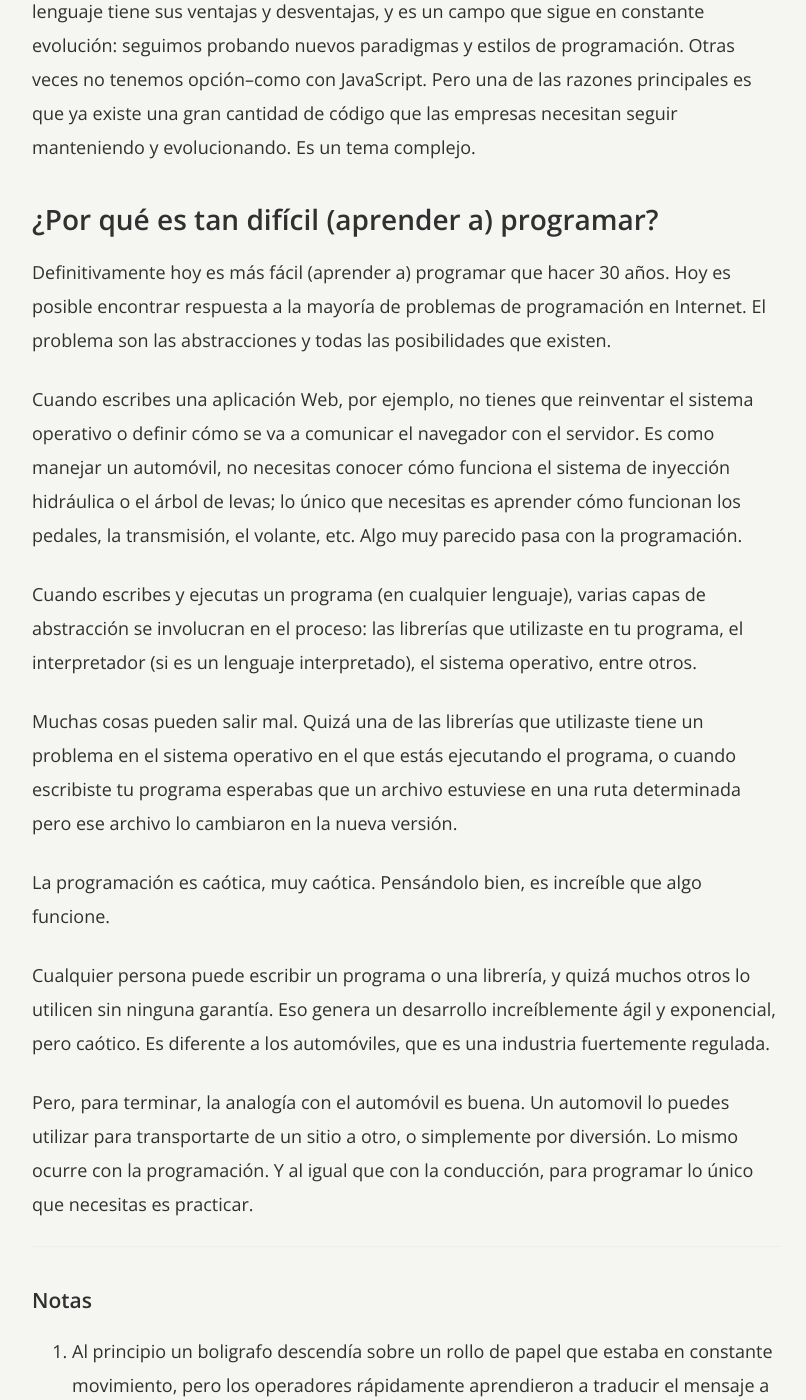
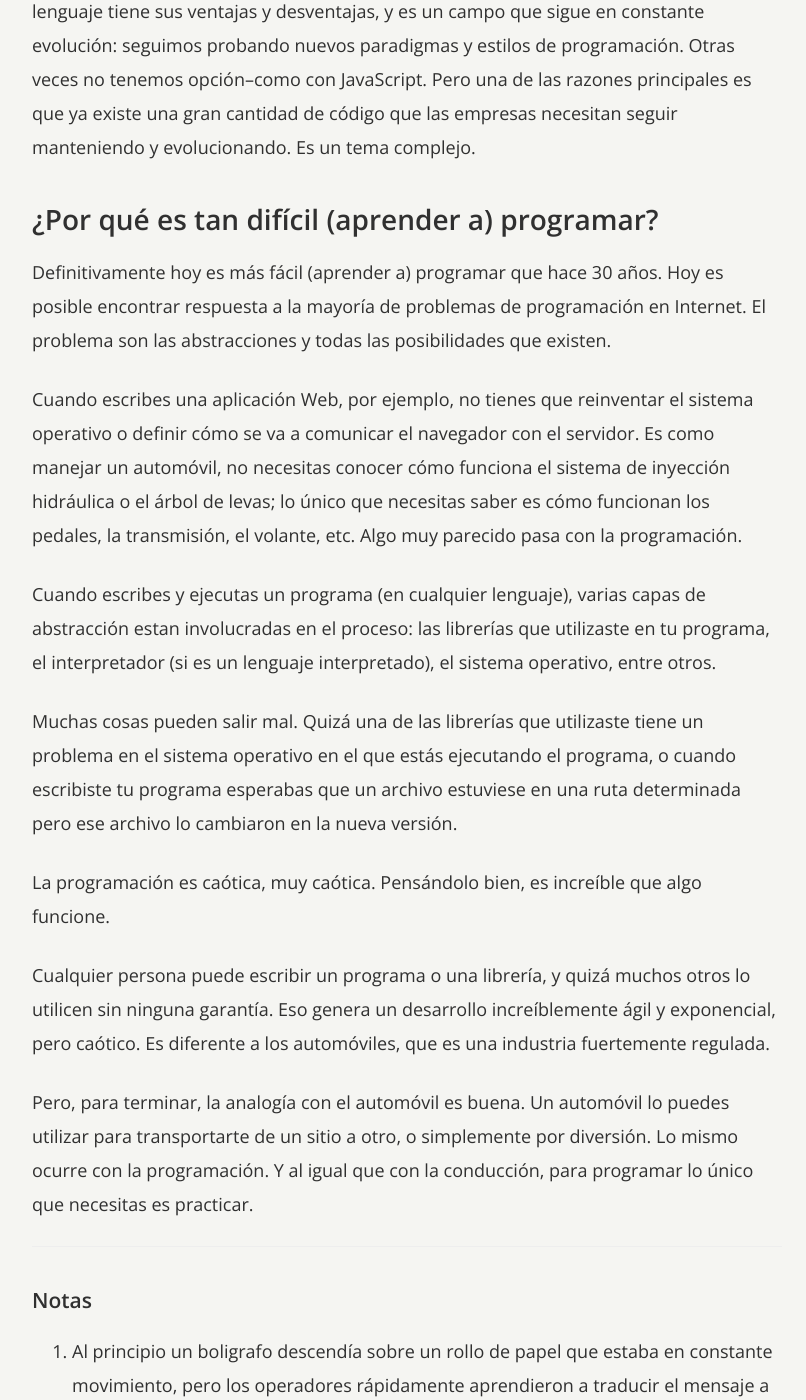
Before and after one commit to simonhoyos/blog, a Jekyll site: the page built from _posts/2016-01-11-que-es-codigo.markdown, in a window 1280 px wide and 1400 px high, scrolled down 12998 px. Shown: the whole window, without its empty margins (233-1039 px from the left). Built offline with Jekyll 4.4.1, drawn with Linux system fonts in a browser that asks for light colours; nearby versions of some CDN libraries; library files that are not in the unit come from our copies; comment, search, counter and statistics services are not loaded; a style sheet for code colours, icons or effects is not loaded; some of the changed text lies outside the part shown.

Commit message:
Fix typos in "¿Qué es codigo?"

```diff
--- a/_posts/2016-01-11-que-es-codigo.markdown
+++ b/_posts/2016-01-11-que-es-codigo.markdown
@@ -19,7 +19,7 @@
 
 <img src="/images/electromagnet.gif" alt="Electroimán" class="photo">
 
-<p class="photo-description">En electroimán es un tipo de imán que se activa con una corriente eléctrica.</p>
+<p class="photo-description">El electroimán es un tipo de imán que se activa con una corriente eléctrica.</p>
 
 Una de las primeras aplicaciones del electromagnetismo fue el telégrafo, inventado por <a href="https://es.wikipedia.org/wiki/Samuel_Morse" target="_blank">Samuel F. B. Morse</a> en 1836, que permitía enviar señales a larga distancia. Cuando se oprime un interruptor en uno de los extremos, se genera una corriente eléctrica a través de un cable que activa un electroimán al otro extremo[^1].
 
@@ -116,7 +116,7 @@
 <table class="table">
   <thead>
     <tr>
-      <th class="text-center">Caracter ASCII</th>
+      <th class="text-center">Carácter ASCII</th>
       <th class="text-center">Binario</th>
       <th class="text-center">Decimal</th>
       <th class="text-center">Hexadecimal</th>
@@ -164,7 +164,7 @@
 
 Cuando un procesador se enciende o se reinicia, empieza a ejecutar código de máquina en una dirección particular de la memoria, generalmente en la primera posición 0000h (la h es de hexadecimal)[^5].
 
-Un sistema operativo no es más que un programa que nos facilita la vida desde el punto de vista de usuarios y programadores. La memoria, por ejemplo, no es más que información secuencial en forma binaria. Pero el sistema operativo se encarga de manejar esa información y de exponerla como un sistema de archivos. Esa es la razón por la cuál hoy no manipulas la memoria directamente, manipulas carpetas y archivos.
+**Un sistema operativo no es más que un programa que nos facilita la vida desde el punto de vista de usuarios y programadores**. La memoria, por ejemplo, no es más que información secuencial en forma binaria. Pero el sistema operativo se encarga de manejar esa información y de exponerla como un sistema de archivos. Esa es la razón por la cuál hoy no manipulas la memoria directamente, manipulas carpetas y archivos.
 
 La segunda tarea del sistema operativo es dividir las aplicaciones en procesos y decidir cuándo un proceso tiene "permiso" de utilizar el procesador. A cada proceso también le asigna cierta memoria.
 
@@ -206,11 +206,11 @@
 
 ## ¿Por qué es tan difícil (aprender a) programar?
 
-Definitivamente hoy es más fácil (aprender a) programar que hacer 30 años. Hoy es posible encontrar respuesta a la mayoría de problemas de programación en Internet. El problema son las abstracciones y todas las posibilidades que existen.
+Definitivamente hoy es más fácil (aprender a) programar que hace 30 años. Hoy es posible encontrar respuesta a la mayoría de problemas de programación en Internet. El problema son las abstracciones y todas las posibilidades que existen.
 
-Cuando escribes una aplicación Web, por ejemplo, no tienes que reinventar el sistema operativo o definir cómo se va a comunicar el navegador con el servidor. Es como manejar un automóvil, no necesitas conocer cómo funciona el sistema de inyección hidráulica o el árbol de levas; lo único que necesitas es aprender cómo funcionan los pedales, la transmisión, el volante, etc. Algo muy parecido pasa con la programación.
+Cuando escribes una aplicación Web, por ejemplo, no tienes que reinventar el sistema operativo o definir cómo se va a comunicar el navegador con el servidor. Es como manejar un automóvil, no necesitas conocer cómo funciona el sistema de inyección hidráulica o el árbol de levas; lo único que necesitas saber es cómo funcionan los pedales, la transmisión, el volante, etc. Algo muy parecido pasa con la programación.
 
-Cuando escribes y ejecutas un programa (en cualquier lenguaje), varias capas de abstracción se involucran en el proceso: las librerías que utilizaste en tu programa, el interpretador (si es un lenguaje interpretado), el sistema operativo, entre otros.
+Cuando escribes y ejecutas un programa (en cualquier lenguaje), varias capas de abstracción estan involucradas en el proceso: las librerías que utilizaste en tu programa, el interpretador (si es un lenguaje interpretado), el sistema operativo, entre otros.
 
 Muchas cosas pueden salir mal. Quizá una de las librerías que utilizaste tiene un problema en el sistema operativo en el que estás ejecutando el programa, o cuando escribiste tu programa esperabas que un archivo estuviese en una ruta determinada pero ese archivo lo cambiaron en la nueva versión.
 
@@ -218,7 +218,7 @@
 
 Cualquier persona puede escribir un programa o una librería, y quizá muchos otros lo utilicen sin ninguna garantía. Eso genera un desarrollo increíblemente ágil y exponencial, pero caótico. Es diferente a los automóviles, que es una industria fuertemente regulada.
 
-Pero, para terminar, la analogía con el automóvil es buena. Un automovil lo puedes utilizar para transportarte de un sitio a otro, o simplemente por diversión. Lo mismo ocurre con la programación. Y al igual que con la conducción, para programar lo único que necesitas es practicar.
+Pero, para terminar, la analogía con el automóvil es buena. Un automóvil lo puedes utilizar para transportarte de un sitio a otro, o simplemente por diversión. Lo mismo ocurre con la programación. Y al igual que con la conducción, para programar lo único que necesitas es practicar.
 
 ---
 
```
Also changed, not shown: other parts of _posts/2016-01-11-que-es-codigo.markdown (+6 -6 lines).
